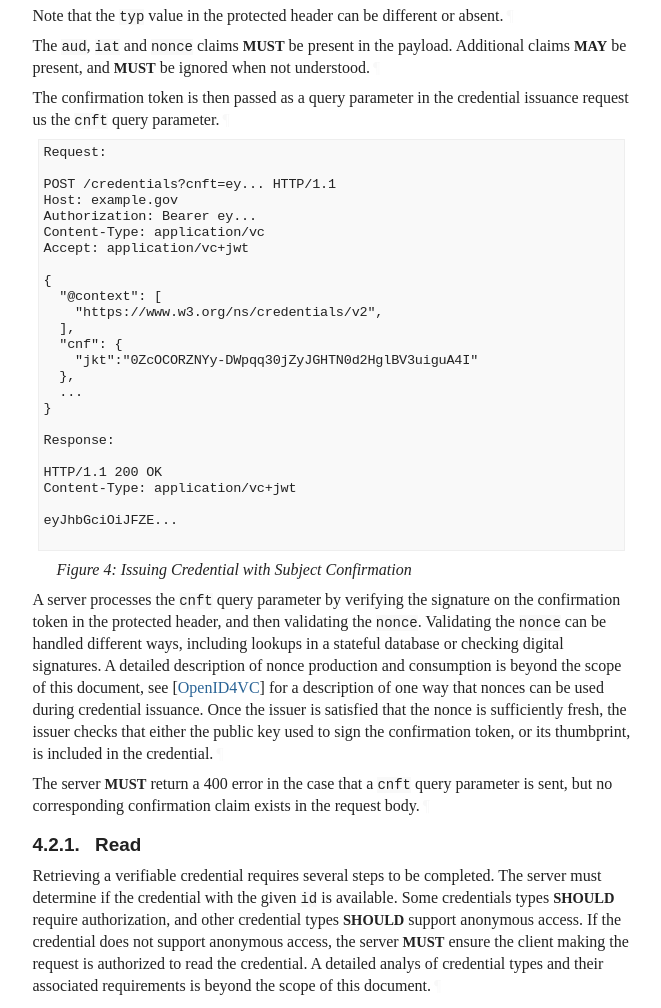
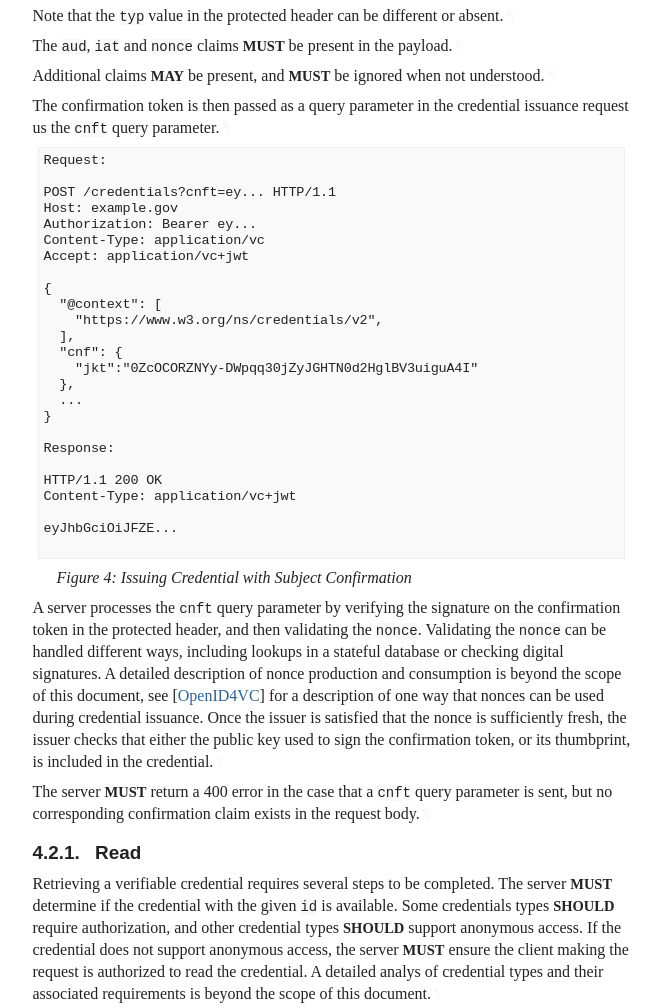
Before and after one commit to OR13/draft-steele-vc-issuer, a plain HTML site: page draft-steele-vc-issuer.html in a window 1280 px wide. Shown: the part 4146-5154 px from the top of the page, without its empty margins (92-753 px from the left). Drawn offline with Linux system fonts and the light colour scheme; a web font is replaced by a local one.

Commit message:
Script updating gh-pages from cfa64a7. [ci skip]

```diff
--- a/draft-steele-vc-issuer.html
+++ b/draft-steele-vc-issuer.html
@@ -1413,12 +1413,12 @@ Cache-Control: no-store
           </figcaption></figure>
 </div>
 <p id="section-4.2-9">Note that the <code>typ</code> value in the protected header can be different or absent.<a href="#section-4.2-9" class="pilcrow">¶</a></p>
-<p id="section-4.2-10">The <code>aud</code>, <code>iat</code> and <code>nonce</code> claims <span class="bcp14">MUST</span> be present in the payload.
-Additional claims <span class="bcp14">MAY</span> be present, and <span class="bcp14">MUST</span> be ignored when not understood.<a href="#section-4.2-10" class="pilcrow">¶</a></p>
-<p id="section-4.2-11">The confirmation token is then passed as a query parameter in the credential issuance request us the <code>cnft</code> query parameter.<a href="#section-4.2-11" class="pilcrow">¶</a></p>
+<p id="section-4.2-10">The <code>aud</code>, <code>iat</code> and <code>nonce</code> claims <span class="bcp14">MUST</span> be present in the payload.<a href="#section-4.2-10" class="pilcrow">¶</a></p>
+<p id="section-4.2-11">Additional claims <span class="bcp14">MAY</span> be present, and <span class="bcp14">MUST</span> be ignored when not understood.<a href="#section-4.2-11" class="pilcrow">¶</a></p>
+<p id="section-4.2-12">The confirmation token is then passed as a query parameter in the credential issuance request us the <code>cnft</code> query parameter.<a href="#section-4.2-12" class="pilcrow">¶</a></p>
 <span id="name-issuing-credential-with-sub"></span><div id="example-issuance-with-confirnmation-request">
 <figure id="figure-4">
-          <div class="alignLeft art-text artwork" id="section-4.2-12.1">
+          <div class="alignLeft art-text artwork" id="section-4.2-13.1">
 <pre>
 Request:
 
@@ -1451,18 +1451,18 @@ eyJhbGciOiJFZE...
 <a href="#name-issuing-credential-with-sub" class="selfRef">Issuing Credential with Subject Confirmation</a>
           </figcaption></figure>
 </div>
-<p id="section-4.2-13">A server processes the <code>cnft</code> query parameter by verifying the signature on the confirmation token in the protected header, and then validating the <code>nonce</code>.
+<p id="section-4.2-14">A server processes the <code>cnft</code> query parameter by verifying the signature on the confirmation token in the protected header, and then validating the <code>nonce</code>.
 Validating the <code>nonce</code> can be handled different ways, including lookups in a stateful database or checking digital signatures.
 A detailed description of nonce production and consumption is beyond the scope of this document, see <span>[<a href="#OpenID4VC" class="cite xref">OpenID4VC</a>]</span> for a description of one way that nonces can be used during credential issuance.
-Once the issuer is satisfied that the nonce is sufficiently fresh, the issuer checks that either the public key used to sign the confirmation token, or its thumbprint, is included in the credential.<a href="#section-4.2-13" class="pilcrow">¶</a></p>
-<p id="section-4.2-14">The server <span class="bcp14">MUST</span> return a 400 error in the case that a <code>cnft</code> query parameter is sent, but no corresponding confirmation claim exists in the request body.<a href="#section-4.2-14" class="pilcrow">¶</a></p>
+Once the issuer is satisfied that the nonce is sufficiently fresh, the issuer checks that either the public key used to sign the confirmation token, or its thumbprint, is included in the credential.<a href="#section-4.2-14" class="pilcrow">¶</a></p>
+<p id="section-4.2-15">The server <span class="bcp14">MUST</span> return a 400 error in the case that a <code>cnft</code> query parameter is sent, but no corresponding confirmation claim exists in the request body.<a href="#section-4.2-15" class="pilcrow">¶</a></p>
 <div id="read">
 <section id="section-4.2.1">
           <h4 id="name-read">
 <a href="#section-4.2.1" class="section-number selfRef">4.2.1. </a><a href="#name-read" class="section-name selfRef">Read</a>
           </h4>
 <p id="section-4.2.1-1">Retrieving a verifiable credential requires several steps to be completed.
-The server must determine if the credential with the given <code>id</code> is available.
+The server <span class="bcp14">MUST</span> determine if the credential with the given <code>id</code> is available.
 Some credentials types <span class="bcp14">SHOULD</span> require authorization, and other credential types <span class="bcp14">SHOULD</span> support anonymous access.
 If the credential does not support anonymous access, the server <span class="bcp14">MUST</span> ensure the client making the request is authorized to read the credential.
 A detailed analys of credential types and their associated requirements is beyond the scope of this document.<a href="#section-4.2.1-1" class="pilcrow">¶</a></p>
```
Also changed, not shown: draft-steele-vc-issuer.txt.
